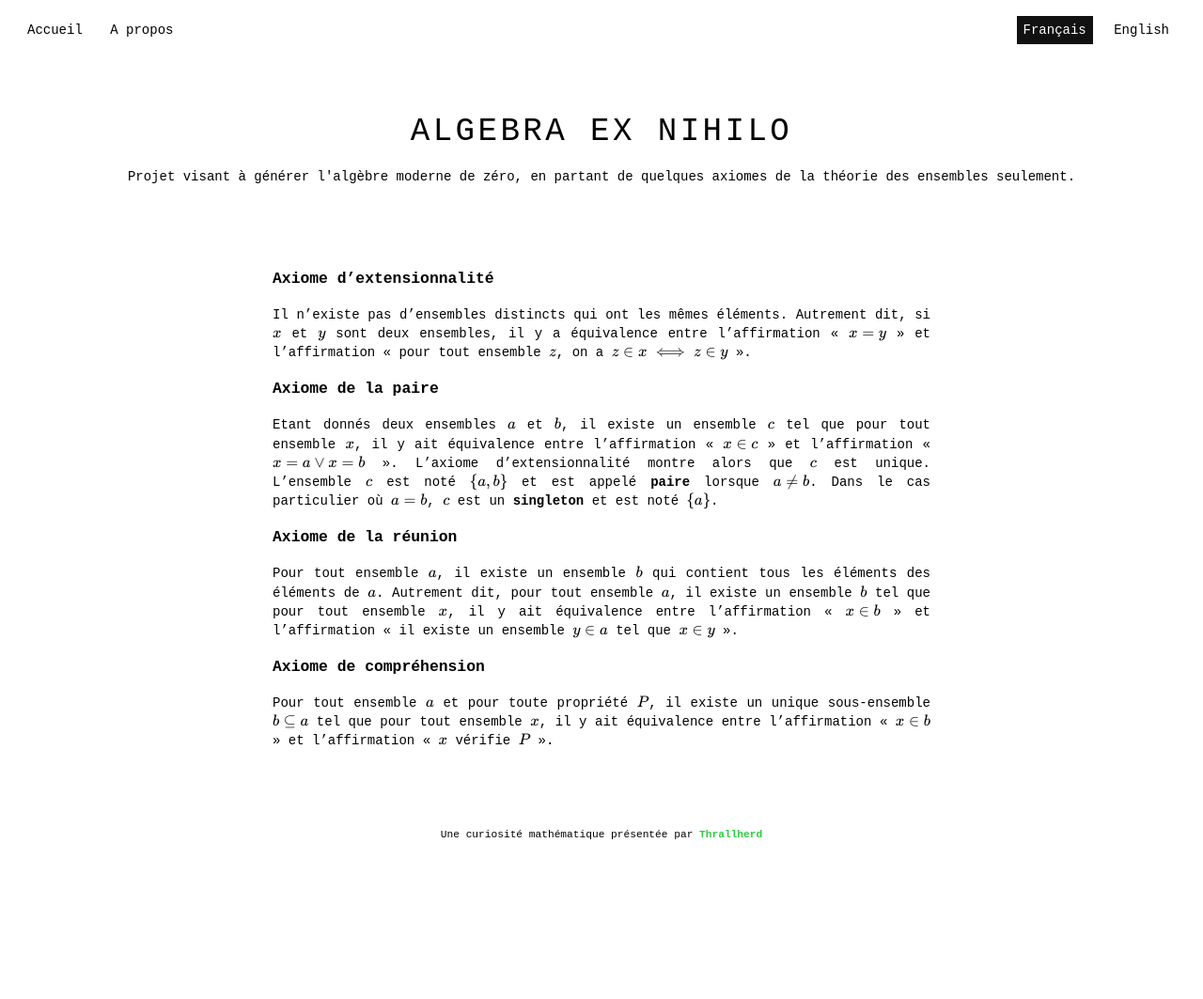
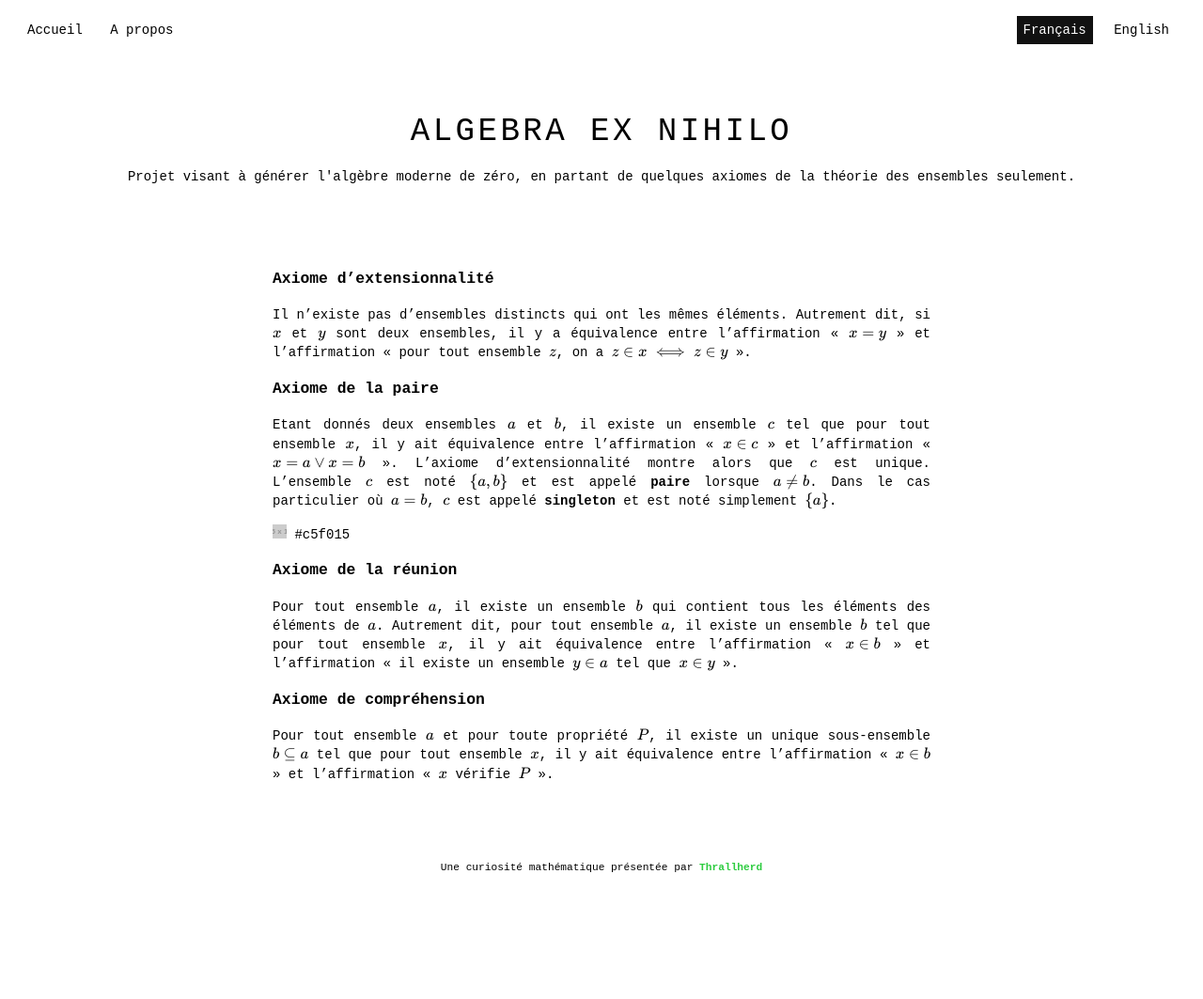
Before and after one commit to Thrallherd/AlgebraExNihilo, a Jekyll site: the page built from set_axm.md, in a window 1280 px wide. Shown: the whole page at 94% size. Built offline with Jekyll 4.4.1, drawn with Linux system fonts in a browser that asks for light colours; formulas are drawn with MathJax 3; before the commit the page ends 1027 px from its top, so only the background shows below that.

Commit message:
Update set_axm.md

```diff
--- a/set_axm.md
+++ b/set_axm.md
@@ -11,7 +11,9 @@ handle: /set_axm
 Il n'existe pas d'ensembles distincts qui ont les mêmes éléments. Autrement dit, si $$x$$ et $$y$$ sont deux ensembles, il y a équivalence entre l'affirmation « $$x = y$$ » et l'affirmation « pour tout ensemble $$z$$, on a $$z \in x \iff z \in y$$ ».
 
 ### Axiome de la paire
-Etant donnés deux ensembles $$a$$ et $$b$$, il existe un ensemble $$c$$ tel que pour tout ensemble $$x$$, il y ait équivalence entre l'affirmation « $$x \in c$$ » et l'affirmation « $$x = a \lor x = b$$ ». L'axiome d'extensionnalité montre alors que $$c$$ est unique. L'ensemble $$c$$ est noté $$\{ a, b \}$$ et est appelé **paire** lorsque $$a \neq b$$. Dans le cas particulier où $$a = b$$, $$c$$ est un **singleton** et est noté $$\{ a \}$$.
+Etant donnés deux ensembles $$a$$ et $$b$$, il existe un ensemble $$c$$ tel que pour tout ensemble $$x$$, il y ait équivalence entre l'affirmation « $$x \in c$$ » et l'affirmation « $$x = a \lor x = b$$ ». L'axiome d'extensionnalité montre alors que $$c$$ est unique. L'ensemble $$c$$ est noté $$\{ a, b \}$$ et est appelé **paire** lorsque $$a \neq b$$. Dans le cas particulier où $$a = b$$, $$c$$ est appelé **singleton** et est noté simplement $$\{ a \}$$.
+
+![#f03c15](https://via.placeholder.com/15/f03c15/000000?text=+) `#c5f015`
 
 ### Axiome de la réunion
 Pour tout ensemble $$a$$, il existe un ensemble $$b$$ qui contient tous les éléments des éléments de $$a$$. Autrement dit, pour tout ensemble $$a$$, il existe un ensemble $$b$$ tel que pour tout ensemble $$x$$, il y ait équivalence entre l'affirmation « $$x \in b$$ » et l'affirmation « il existe un ensemble $$y \in a$$ tel que $$x \in y$$ ».
```
